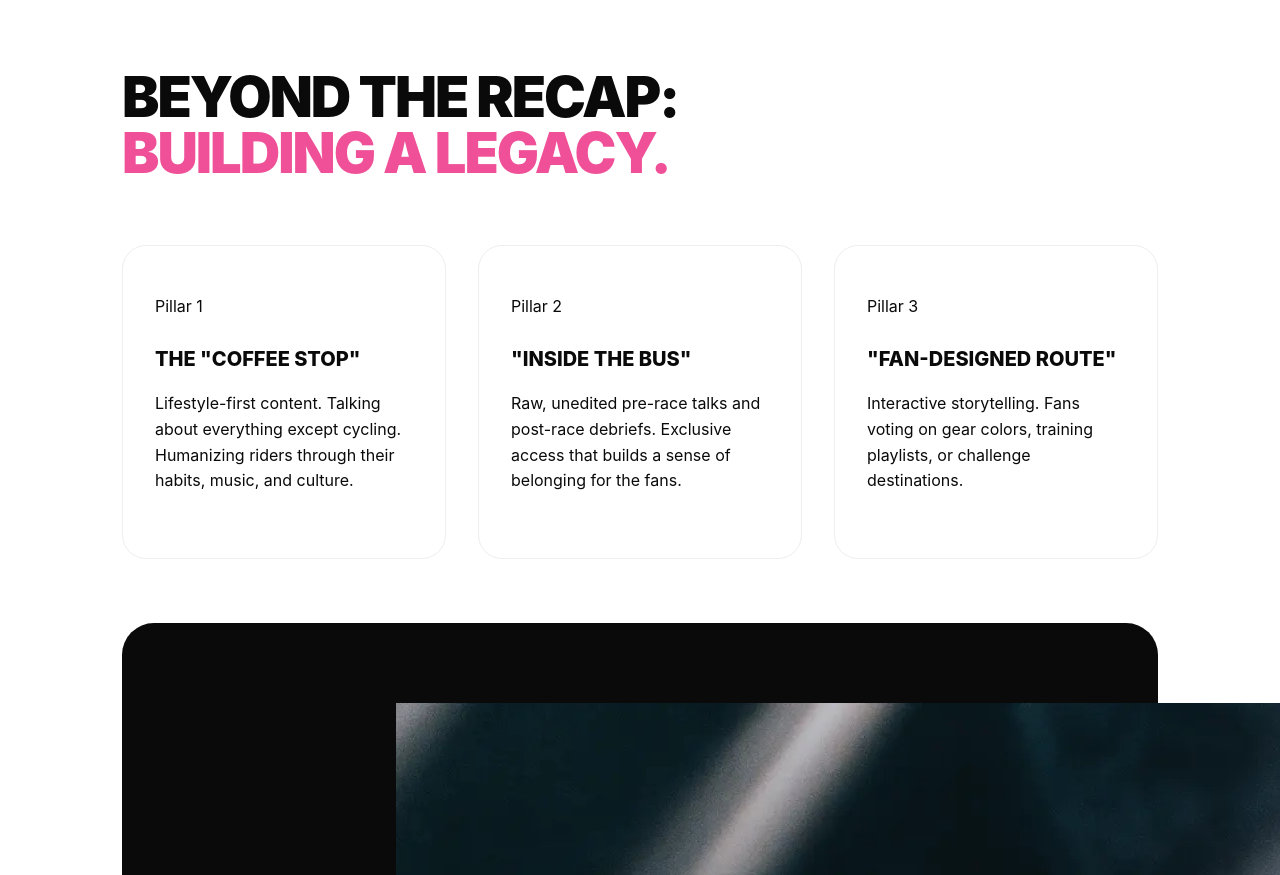
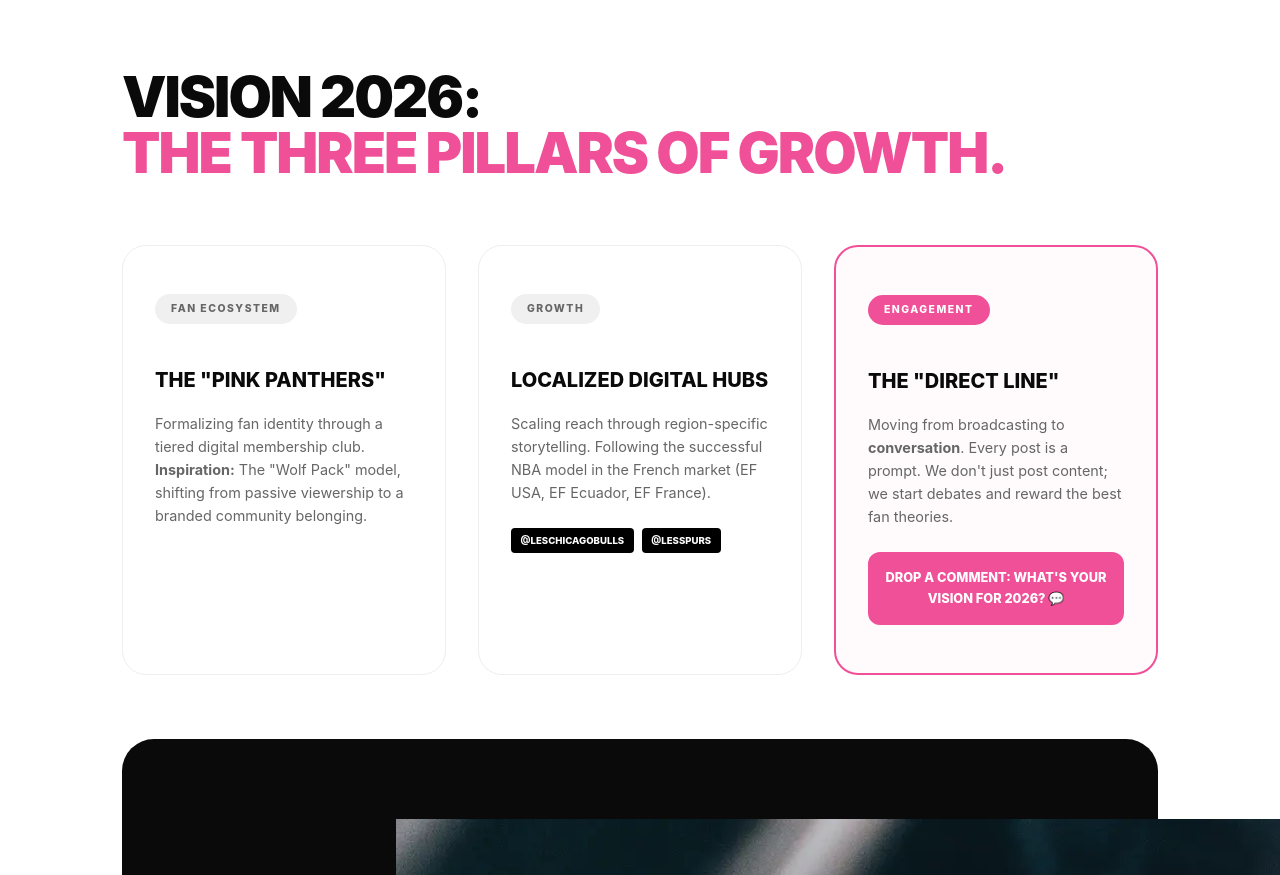
Before and after one commit to TheOne-Fantasy/EF-Ideas, a Next.js app: page / in a window 1280 px wide. Shown: the part 6784-7659 px from the top of the page. Built offline with nearby package versions, Linux system fonts and the light colour scheme.

Commit message:
feat: implement Task 3 with updated pillars and engagement CTA

```diff
--- a/src/app/page.tsx
+++ b/src/app/page.tsx
@@ -302,25 +302,44 @@ export default function EFPage() {
       <section id="roadmap" className={`${styles.section} ${styles.reveal}`}>
         <div className={styles.caseStudyTag}>TASK 3: COMMUNITY & GROWTH</div>
         <h2 className={styles.sectionTitle}>
-          BEYOND THE RECAP: <br />
-          <span className={styles.heroPink}>BUILDING A LEGACY.</span>
+          VISION 2026: <br />
+          <span className={styles.heroPink}>THE THREE PILLARS OF GROWTH.</span>
         </h2>
 
         <div className={styles.strategyGrid}>
+          {/* PILLAR 1 */}
           <div className={styles.strategyCard}>
-            <span className={styles.tag}>Pillar 1</span>
-            <h3>The &quot;Coffee Stop&quot;</h3>
-            <p>Lifestyle-first content. Talking about everything except cycling. Humanizing riders through their habits, music, and culture.</p>
+            <span className={styles.caseStudyTag} style={{ background: '#f0f0f0', color: '#666', marginBottom: '1rem' }}>FAN ECOSYSTEM</span>
+            <h3>THE &quot;PINK PANTHERS&quot;</h3>
+            <p style={{ color: '#666', fontSize: '0.9rem' }}>
+              Formalizing fan identity through a tiered digital membership club.
+              <strong> Inspiration:</strong> The &quot;Wolf Pack&quot; model, shifting from passive viewership to a branded community belonging.
+            </p>
           </div>
+
+          {/* PILLAR 2 */}
           <div className={styles.strategyCard}>
-            <span className={styles.tag}>Pillar 2</span>
-            <h3>&quot;Inside the Bus&quot;</h3>
-            <p>Raw, unedited pre-race talks and post-race debriefs. Exclusive access that builds a sense of belonging for the fans.</p>
+            <span className={styles.caseStudyTag} style={{ background: '#f0f0f0', color: '#666', marginBottom: '1rem' }}>GROWTH</span>
+            <h3>LOCALIZED DIGITAL HUBS</h3>
+            <p style={{ color: '#666', fontSize: '0.9rem', marginBottom: '1.5rem' }}>
+              Scaling reach through region-specific storytelling. Following the successful NBA model in the French market (EF USA, EF Ecuador, EF France).
+            </p>
+            <div style={{ display: 'flex', gap: '0.5rem', flexWrap: 'wrap' }}>
+               <span style={{ fontSize: '0.6rem', background: '#000', color: '#fff', padding: '0.3rem 0.6rem', borderRadius: '4px', fontWeight: 800 }}>@LESCHICAGOBULLS</span>
+               <span style={{ fontSize: '0.6rem', background: '#000', color: '#fff', padding: '0.3rem 0.6rem', borderRadius: '4px', fontWeight: 800 }}>@LESSPURS</span>
+            </div>
           </div>
-          <div className={styles.strategyCard}>
-            <span className={styles.tag}>Pillar 3</span>
-            <h3>&quot;Fan-Designed Route&quot;</h3>
-            <p>Interactive storytelling. Fans voting on gear colors, training playlists, or challenge destinations.</p>
+
+          {/* PILLAR 3 - THE CTA */}
+          <div className={styles.strategyCard} style={{ border: '2px solid var(--ef-pink)', background: 'rgba(239, 80, 151, 0.02)' }}>
+            <span className={styles.caseStudyTag} style={{ marginBottom: '1rem' }}>ENGAGEMENT</span>
+            <h3>THE &quot;DIRECT LINE&quot;</h3>
+            <p style={{ color: '#666', fontSize: '0.9rem', marginBottom: '1.5rem' }}>
+              Moving from broadcasting to <strong>conversation</strong>. Every post is a prompt. We don&apos;t just post content; we start debates and reward the best fan theories.
+            </p>
+            <div style={{ background: '#ef5097', color: '#fff', padding: '1rem', borderRadius: '12px', textAlign: 'center', fontWeight: 800, fontSize: '0.8rem', cursor: 'pointer' }}>
+               DROP A COMMENT: WHAT&apos;S YOUR VISION FOR 2026? 💬
+            </div>
           </div>
         </div>
 
```
